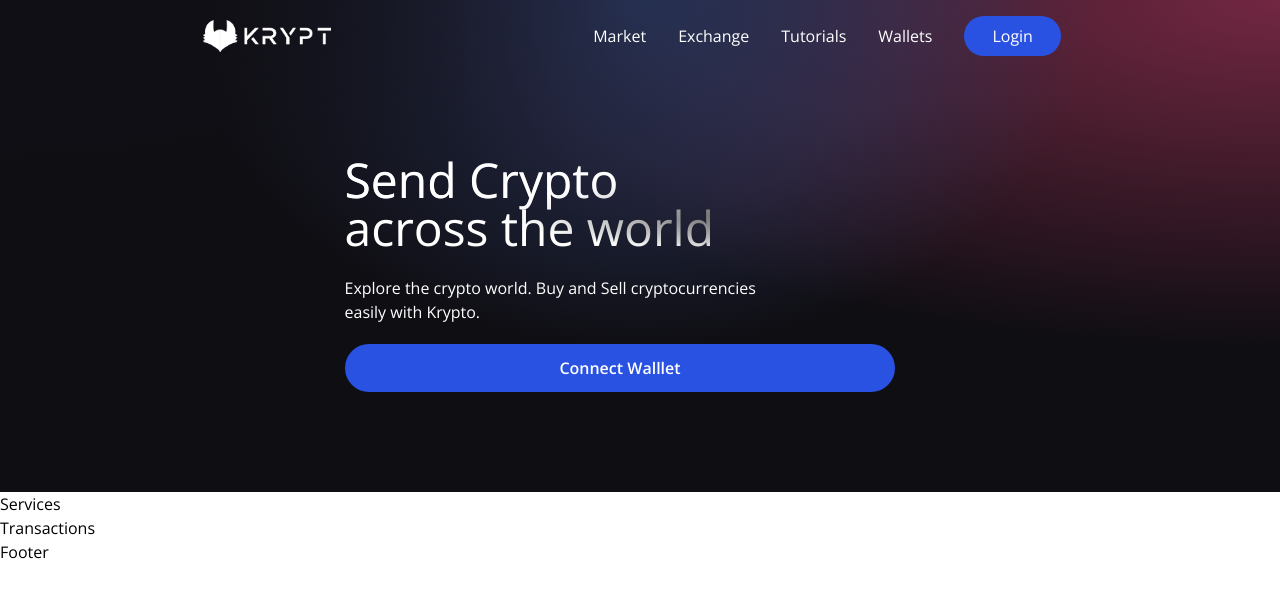
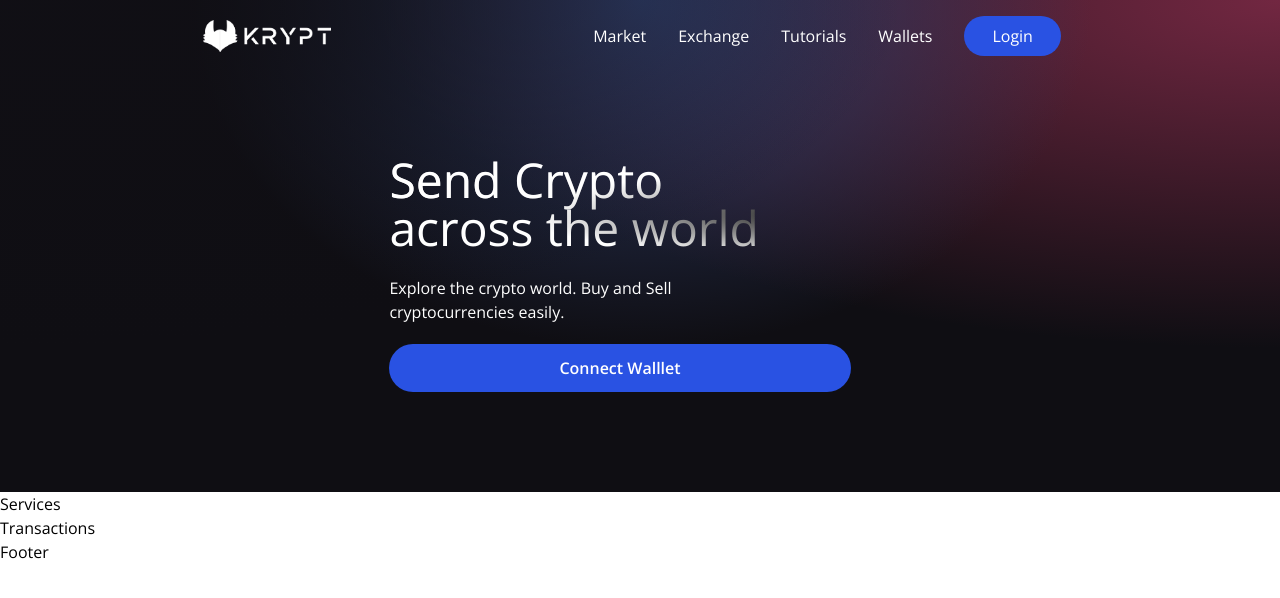
Before and after one commit to Averand1/Blockchain, a React (Vite) app in the folder client/: page / in a window 1280 px wide. Shown: the top 598 px of the page. Built offline with nearby package versions, Linux system fonts and the light colour scheme.

Commit message:
Changed welcome message back to original

```diff
--- a/client/src/components/Welcome.jsx
+++ b/client/src/components/Welcome.jsx
@@ -25,7 +25,7 @@ const Welcome = () => {
                         Send Crypto <br /> across the world
                     </h1>
                     <p className = "text-left mt-5 text-white font-light md:w-9/12 w-11/12 text-base">
-                        Explore the crypto world. Buy and Sell cryptocurrencies easily with Krypto.
+                        Explore the crypto world. Buy and Sell cryptocurrencies easily.
                     </p>
                     <button
                         type="button"
```
